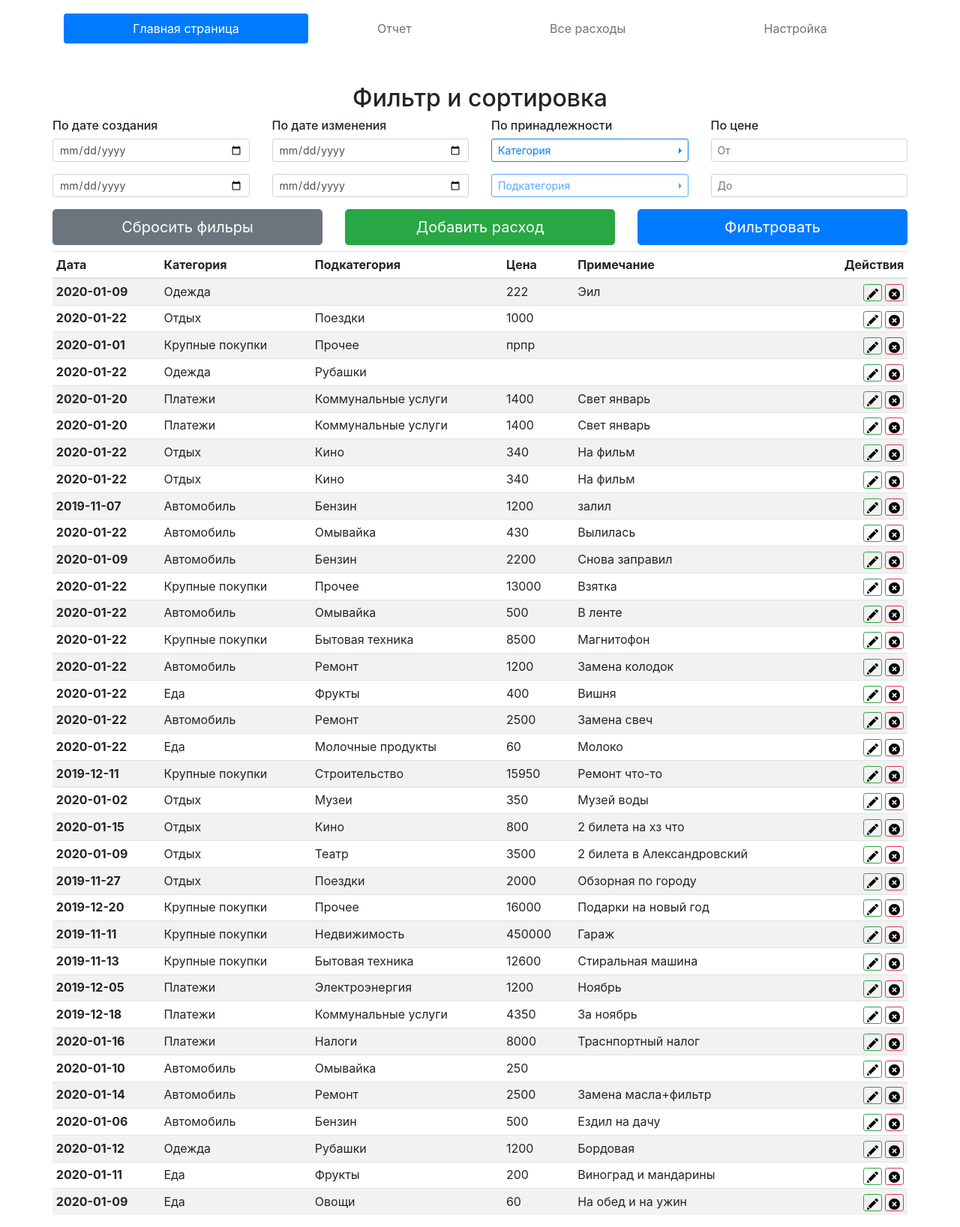
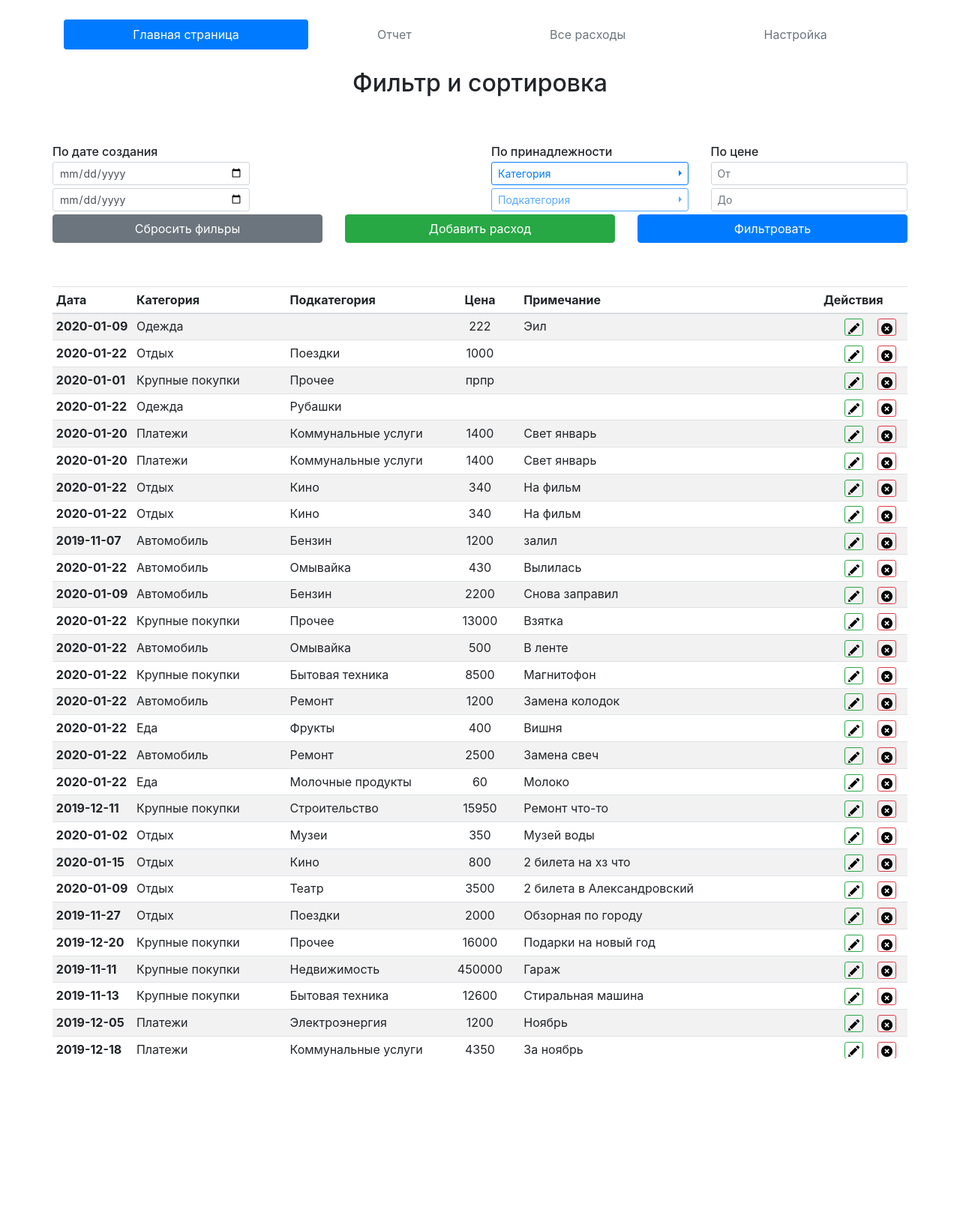
Before and after one commit to bahir24/organizer, a PHP site: page / in a window 1280 px wide. Shown: the whole page at 75% size. After the commit the page ends 1412 px from the top, so only its background shows below. Run offline with PHP 8.4, Linux system fonts and the light colour scheme; data comes from the database, SQL or seed files in the repository; both versions use the stored data as it was after the commit.

Commit message:
styles for table

```diff
--- a/app/views/filter.php
+++ b/app/views/filter.php
@@ -1,36 +1,26 @@
 <section class="all-expense">
   <div class="container">
-    <div class="row filter-input mb-2">
+    <div class="row filter-input">
       <h2 class="col-12 mb-2 text-center">Фильтр и сортировка</h2>
       <form class="filter" action="" method="POST" id="filterQuery">
         <div class="row">
           <div class="col-3">
-            <h6>По дате создания</h6>
-            <div class="form-group">
-              <input type="date" form="filterQuery" placeholder="Дата" name="startPurchaseDate" class="form-control form-control-sm" id="startPurchaseDate"
-                aria-describedby="emailHelp">
+            <h6 class="mb-1">По дате создания</h6>
+            <div class="form-group mb-1">
+              <input type="date" form="filterQuery" name="startPurchaseDate" class="form-control form-control-sm" id="startPurchaseDate">
             </div>
-            <div class="form-group">
+            <div class="form-group mb-1">
               <input type="date" form="filterQuery" name="endPurchaseDate" class="form-control form-control-sm" id="endPurchaseDate" min="2020-01-12">
             </div>
           </div>
           <div class="col-3">
-            <h6>По дате изменения</h6>
-            <div class="form-group">
-              <input type="date" form="filterQuery" name="startUpdatedDate" class="form-control form-control-sm" id="startUpdateDate"
-                aria-describedby="emailHelp">
-            </div>
-            <div class="form-group">
-              <input type="date" form="filterQuery" name="endUpdatedDate" class="form-control form-control-sm" id="endUpdateDate">
-            </div>
           </div>
           <div class="col-3">
-            <h6>По принадлежности</h6>
-            <div class="form-group">
-              <div class="input-group mb-2">
+            <h6 class="mb-1">По принадлежности</h6>
+            <div class="form-group mb-1">
+              <div class="input-group">
                 <div class="btn-group dropright w-100 btn-group-category">
-                  <button type="button" class="btn btn-outline-primary btn-sm dropdown-toggle btn-category"
-                    data-toggle="dropdown" aria-haspopup="true" aria-expanded="false">
+                  <button type="button" class="btn btn-outline-primary btn-sm dropdown-toggle btn-category" data-toggle="dropdown" aria-haspopup="true" aria-expanded="false">
                     Категория
                   </button>
                   <div class="dropdown-menu">
@@ -41,15 +31,14 @@
                       }
                     ?>
                   </div>
-                  <input type='hidden' form="filterQuery" name="categoryId" value="">
+                  <input type='hidden' form="filterQuery" name="categoryId">
                 </div>
               </div>
             </div>
-            <div class="form-group">
-              <div class="input-group mb-2">
+            <div class="form-group mb-1">
+              <div class="input-group">
                 <div class="btn-group dropright w-100 btn-group-subcategory">
-                  <button type="button" class="btn btn-outline-primary btn-sm dropdown-toggle btn-category"
-                    data-toggle="dropdown" aria-haspopup="true" aria-expanded="false" disabled>
+                  <button type="button" class="btn btn-outline-primary btn-sm dropdown-toggle btn-category" data-toggle="dropdown" aria-haspopup="true" aria-expanded="false" disabled>
                     Подкатегория
                   </button>
                   <div class="dropdown-menu">
@@ -60,41 +49,41 @@
                       }
                     ?>
                   </div>
-                  <input type='hidden' form="filterQuery" name="subcategoryId" value="">
+                  <input type='hidden' form="filterQuery" name="subcategoryId">
                 </div>
               </div>
             </div>
           </div>
           <div class="col-3">
-            <h6>По цене</h6>
-            <div class="form-group">
-              <input type="text" form="filterQuery" class="form-control form-control-sm" id="startPrice" aria-describedby="emailHelp" placeholder="От"
-                name="startPrice">
+            <h6 class="mb-1">По цене</h6>
+            <div class="form-group mb-1">
+              <input type="text" form="filterQuery" class="form-control form-control-sm" id="startPrice" placeholder="От" name="startPrice">
             </div>
-            <div class="form-group">
+            <div class="form-group mb-1">
               <input type="text" form="filterQuery" class="form-control form-control-sm" id="endPrice" placeholder="До" name="endPrice">
             </div>
           </div>
         </div>
-        <div class="row">
+        <div class="row mb-1">
           <div class="col-4">
-            <button type="reset" onclick="location.href = ''" form="filterQuery" class="btn btn-secondary btn-lg btn-block">Сбросить фильры</button>
+            <button type="reset" onclick="location.href = ''" form="filterQuery" class="btn btn-secondary btn-block">Сбросить фильры</button>
           </div>
           <div class="col-4">
-            <button type="button" class="btn btn-success btn-lg btn-block" data-toggle="modal"
+            <button type="button" class="btn btn-success btn-block" data-toggle="modal"
               data-target="#addExpense">Добавить расход</button>
           </div>
           <div class="col-4">
-            <button type="submit" form="filterQuery" class="btn btn-primary btn-lg btn-block">Фильтровать</button>
+            <button type="submit" form="filterQuery" class="btn btn-primary btn-block">Фильтровать</button>
           </div>
         </div>
+        <input type='hidden' name='id' class='delButtonId'>
       </form>
       <?php
         include 'app/views/form.php';
         include 'app/views/formupdate.php';
       ?>
     </div>
-    <div class="row">
+    <div class="row table-wrapper">
       <?php
       include 'app/views/table.php';
     ?>
--- a/app/views/table.php
+++ b/app/views/table.php
@@ -1,5 +1,5 @@
-<table class="table table-sm table-striped">
-  <thead>
+<table class="table table-sm table-striped table-expenses">
+  <thead class="table-expenses-head">
     <tr>
       <th scope="col">Дата</th>
       <th scope="col">Категория</th>
@@ -9,7 +9,7 @@
       <th scope="col">Действия</th>
     </tr>
   </thead>
-  <tbody>
+  <tbody class="table-expenses-body">
     <?php
     foreach($this->arrExpense as $row) {
       $row->purchaseDate = $row->dateFormat($row->purchaseDate);
@@ -22,12 +22,17 @@
           <td>$row->price</td>
           <td>$row->description</td>
           <td>
-          <button type='button' class='btn btn-outline-success btn-sm py-0 px-1'  data-toggle='modal' data-target='#updateExpense' data-id='$row->id' onclick='prepareUpdate(this)'>
+          <div class='col-5 p-0 make-button-wrap'>
+            <button type='button' class='btn btn-outline-success btn-sm py-0 px-1'  data-toggle='modal' data-target='#updateExpense' data-id='$row->id' onclick='prepareUpdate(this)'>
           <img src='/img/edit.svg' class='icon' alt='edit'>
-          </button>";
+          </button>
+          </div>
+          <div class='col-5 p-0 make-button-wrap'>";
+
           include "app/views/delbtn.php";
           echo "</td>
-        </tr>";
+        </tr>
+        </div>";
       }
     ?>
   </tbody>
--- a/css/main.css
+++ b/css/main.css
@@ -3,12 +3,9 @@ button {
 }
 
 .header {
-  padding-top: 18px;
+  display: flex;
+  align-items: center;
   height: 6vh;
-}
-
-section {
-  padding-top: 20px;
 }
 
 .btn-subcategory,
@@ -67,8 +64,12 @@ section {
 }
 
 
-.container-mh-90 {
-  min-height: 82vh;
+.container {
+  max-height: 88vh;
+}
+
+.row {
+  max-height: 100%;
 }
 
 #chartdiv {
@@ -81,13 +82,27 @@ section {
 
 }
 
+.filter-input {
+  height: 19vh;
+}
+
+.table-wrapper {
+  max-height: 69vh;
+  display: flex;
+}
+
 .all-expense {
-height: 88vh;
+  max-height: 88vh;
+  padding-top: 0px;
 }
+
+
 
 td,
 th {
   width: fit-content;
+  display: inline-flex;
+  flex: 1;
   white-space: nowrap;
   text-overflow: ellipsis;
   position: relative;
@@ -96,10 +111,64 @@ th {
 
 td:last-child,
 th:last-child {
-  text-align: right;
-  width: ;
+  flex: 0.55;
+  /* justify-content: center; */
+  width: 90px;
+}
+
+td:last-child {
+  justify-content: flex-end;
+}
+
+td:first-child,
+th:first-child {
+  flex: 0.5;
+  width: 90px;
+}
+
+td:nth-child(5),
+th:nth-child(5) {
+  flex: 2;
+  width: 90px;
+}
+
+td:nth-child(4),
+th:nth-child(4) {
+  flex: 0.5;
+  justify-content: center;
+  width: 90px;
+}
+
+tr {
+  display: flex;
 }
 
 .footer {
   height: 6vh;
 }
+
+table {
+  height: 69vh;
+  display: block;
+  margin-bottom: 0 !important;
+}
+
+.table-expenses-head {
+  width: 100%;
+  height: 35px;
+  display: block;
+}
+
+.table-expenses-body {
+display: block;
+position: relative;
+max-height: 65vh;
+width: 100%;
+  word-wrap: normal;
+  overflow: auto;
+  /* overflow-x:hidden; */
+}
+
+.make-button-wrap {
+  text-align: center;
+}
```
Also changed, not shown: app/views/filterfill.php (+44 -58 lines), db/organizer.db.
